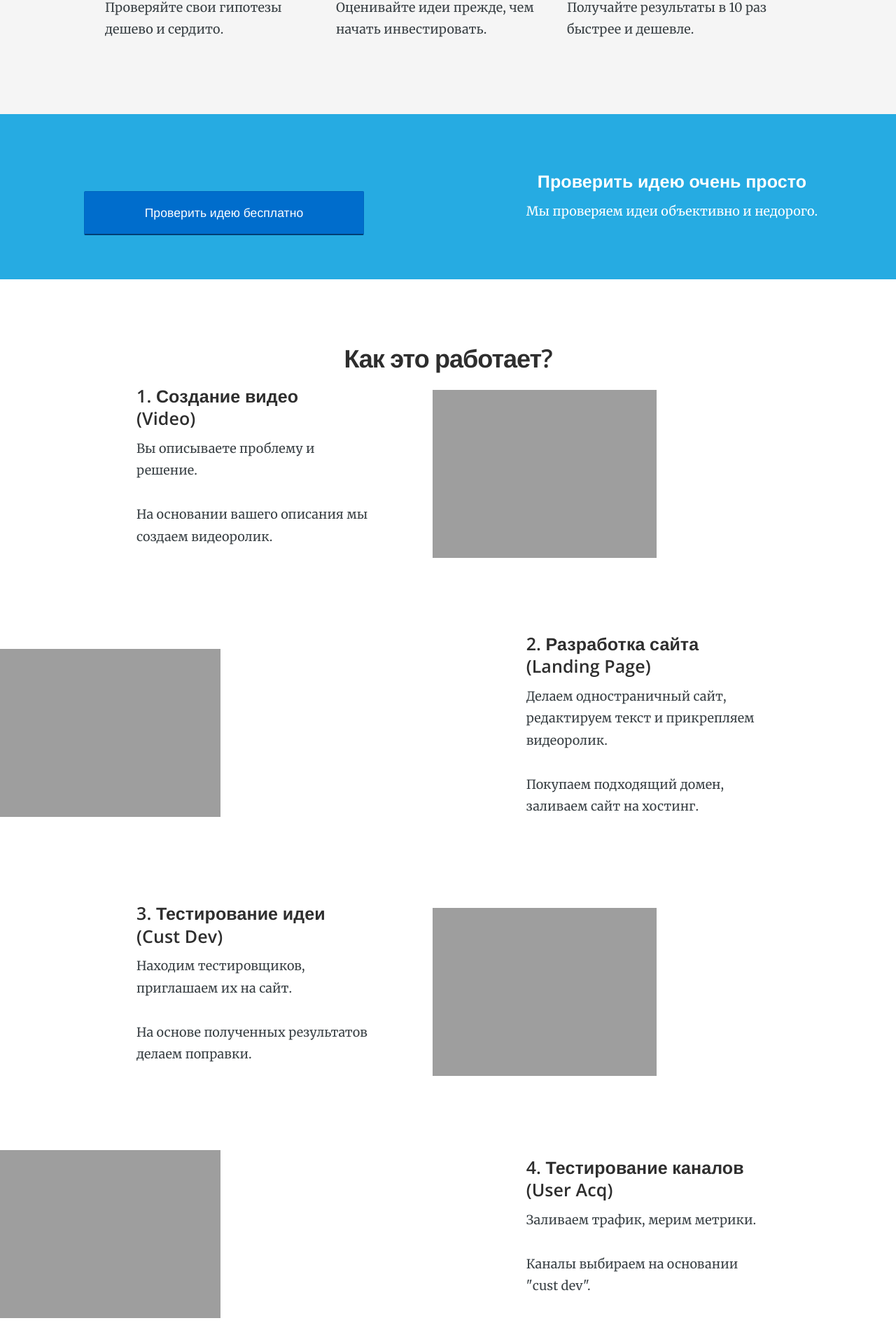
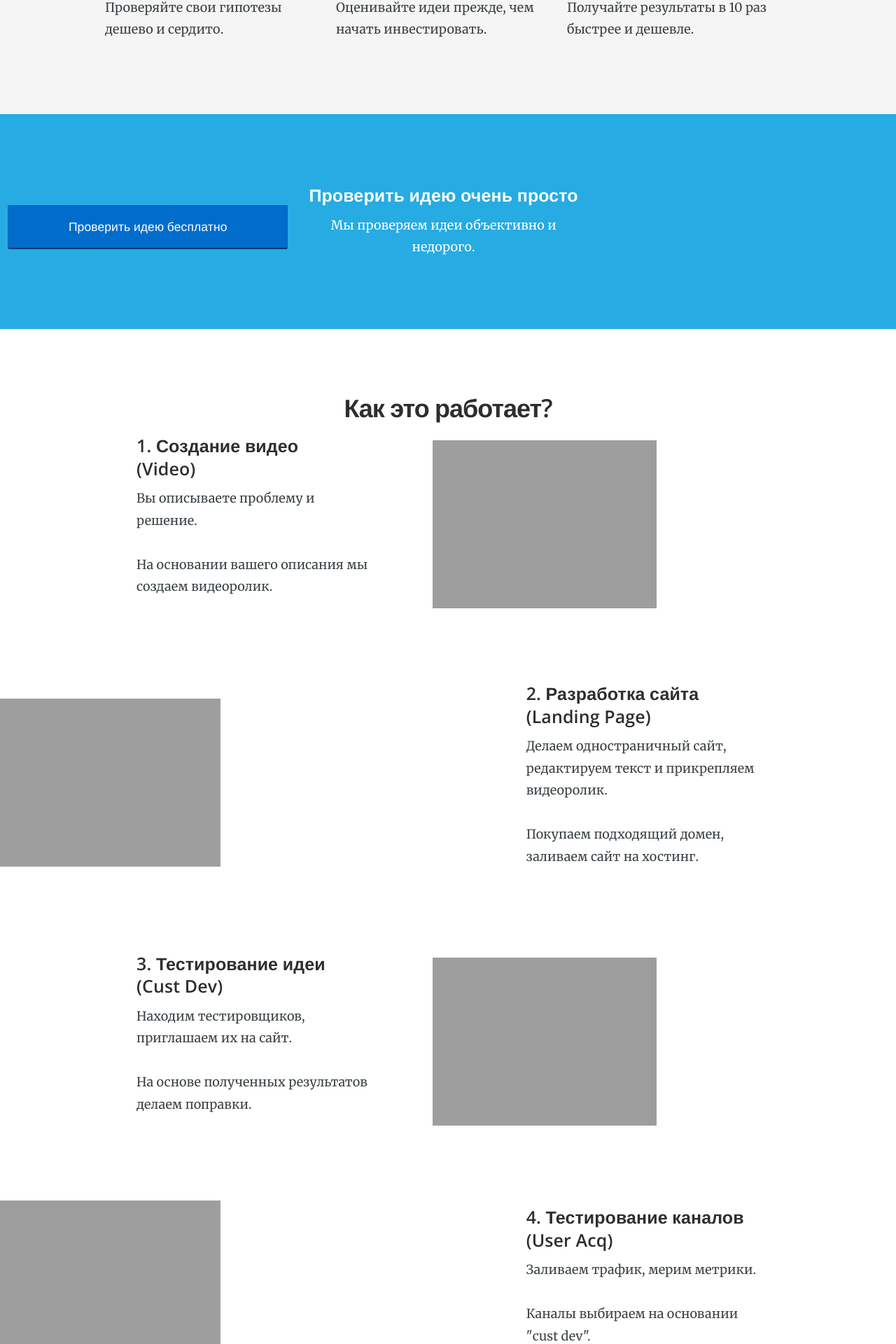
Before and after one commit to RakhimyanTim/enblabs.github.io, a Jekyll site: the page built from pages/index.html, in a window 1280 px wide. Shown: the part 717-2637 px from the top of the page at 70% size. Built offline with Jekyll 4.4.1, drawn with Linux system fonts in a browser that asks for light colours; nearby versions of some CDN libraries.

Commit message:
Update index.html

```diff
--- a/pages/index.html
+++ b/pages/index.html
@@ -40,10 +40,10 @@
 
 <section class="bright-section centered" style="padding: 50px 0 50px 0;">
 	<div class="other-features">
-		<div class="col-1-2">
+		<div class="col-1-3">
 			<p style="margin:0;"><a href="https://docs.google.com/forms/d/e/1FAIpQLSfA7j4SrY-6EHuOiqnMStcfDFdO40rDrZnk1Y3PsfuBPKN5DQ/viewform?usp=sf_link" class="btn btn-primary btn-large btn-block btn-centered sign-up">Проверить идею бесплатно</a>
 		</div>
-		<div class="col-1-2">
+		<div class="col-1-3">
 			<h4>Проверить идею очень просто</h4>
 			<p>Мы проверяем идеи объективно и недорого.</p>
 		</div>
```
